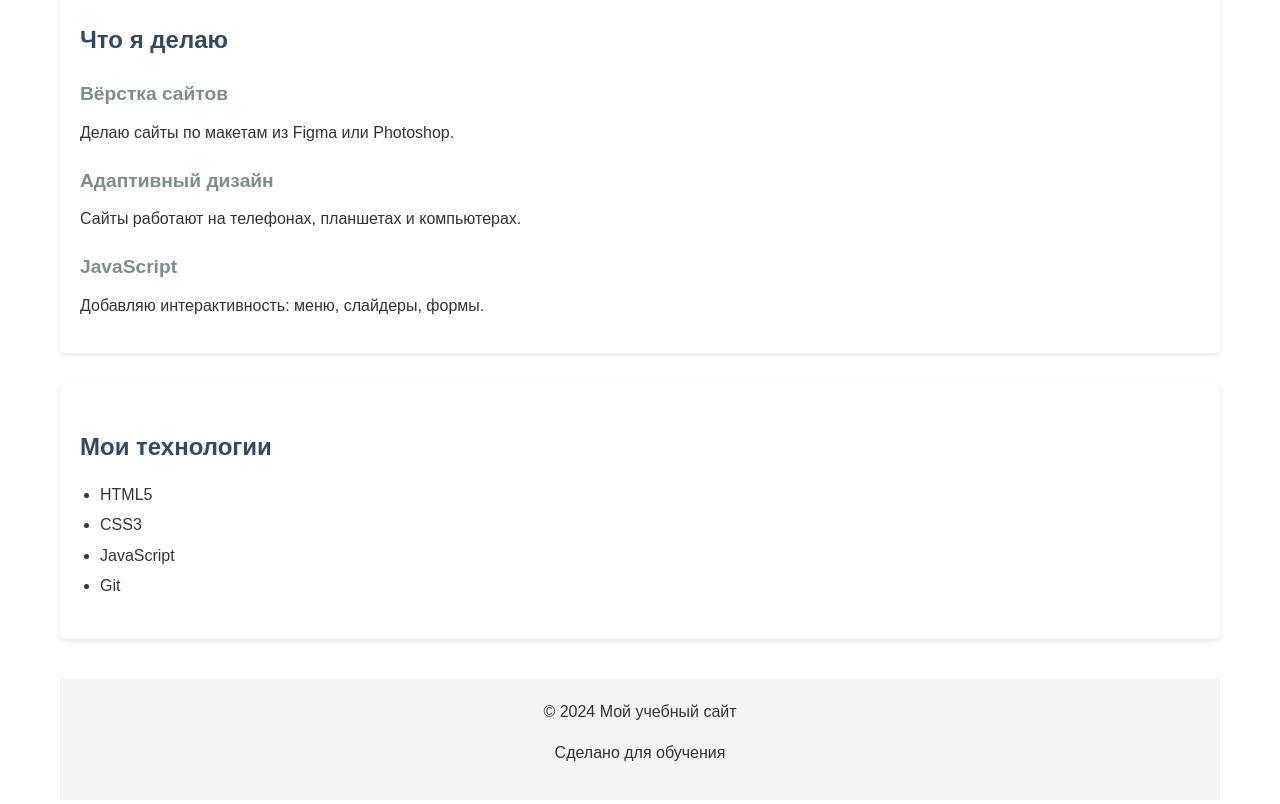
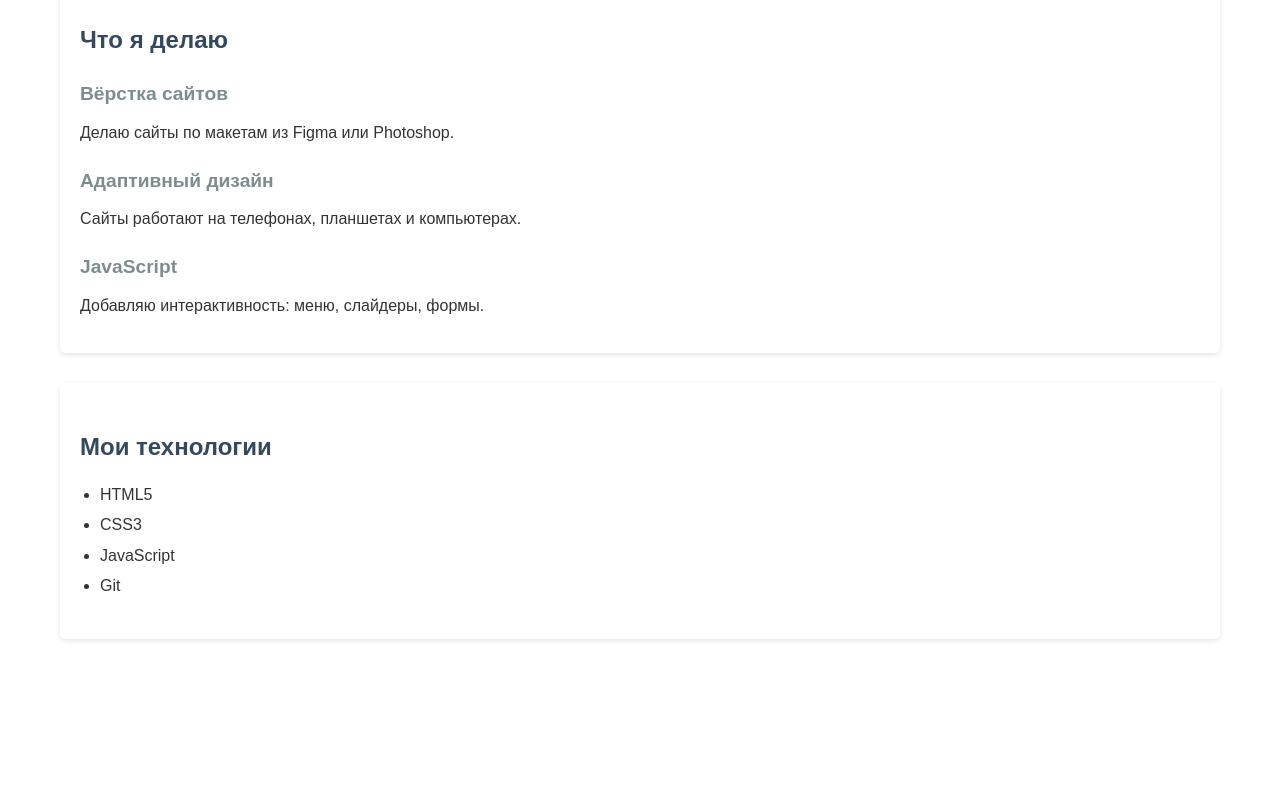
Before and after one commit to alidonshoeva/labvet8, a plain HTML site: page index.html in a window 1280 px wide. Shown: the part 382-1186 px from the top of the page. After the commit the page ends 1081 px from the top, so only its background shows below. Drawn offline with Linux system fonts and the light colour scheme; files that its build step writes are made by us from their sources.

Commit message:
Update index.html

```diff
--- a/index.html
+++ b/index.html
@@ -21,7 +21,7 @@
         <section>
             <h1>Привет! Я начинающий веб-разработчик</h1>
             <p>Создаю простые и современные сайты. Учусь делать их удобными и быстрыми.</p>
-            <img src="images/code.jpg" alt="Пример кода на экране компьютера">
+            <img src="images2.jpg" alt="Пример кода на экране компьютера">
         </section>
 
         <section>
@@ -50,10 +50,5 @@
             </ul>
         </section>
     </main>
-
-    <footer>
-        <p>© 2024 Мой учебный сайт</p>
-        <p>Сделано для обучения</p>
-    </footer>
 </body>
 </html>
```
